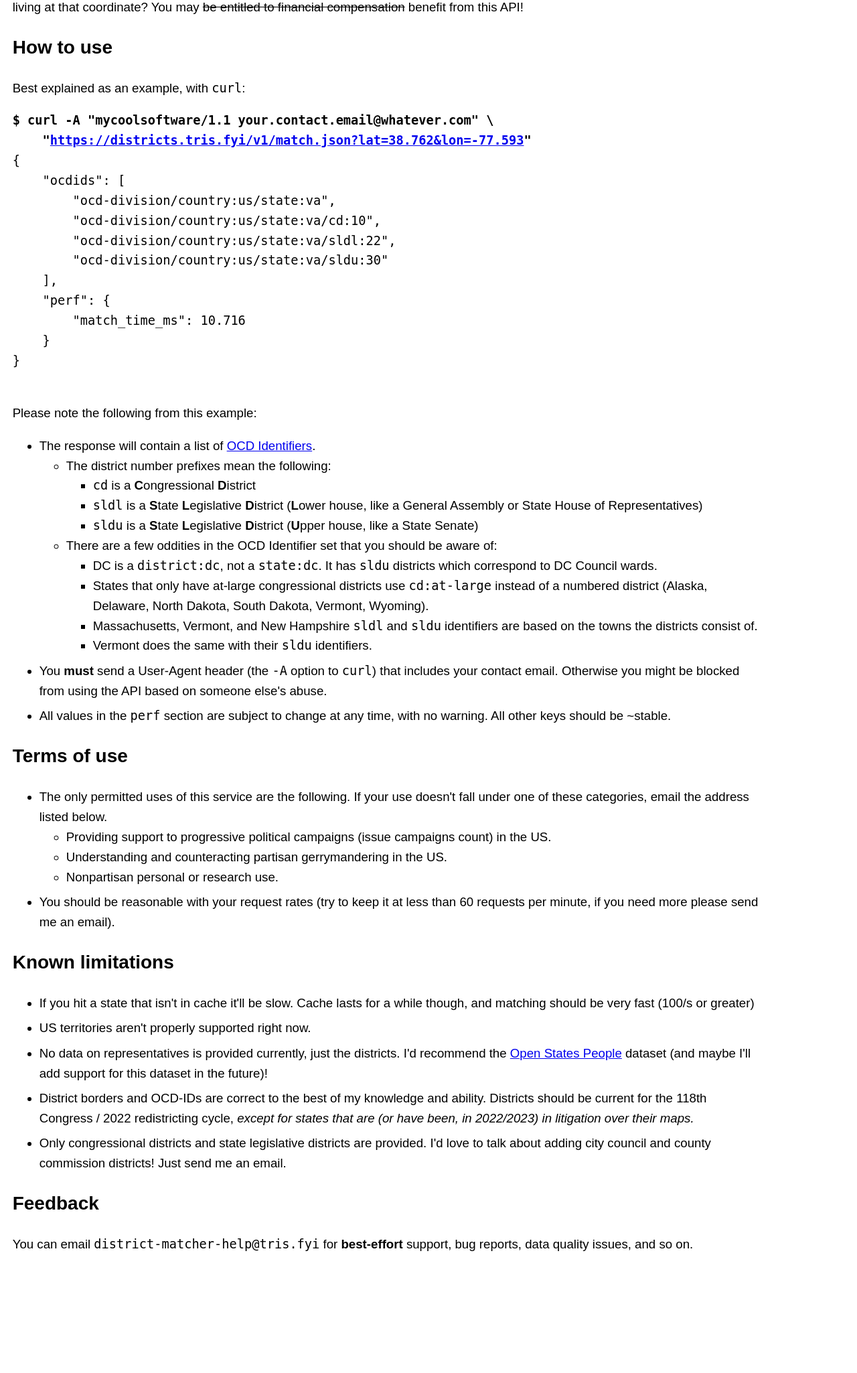
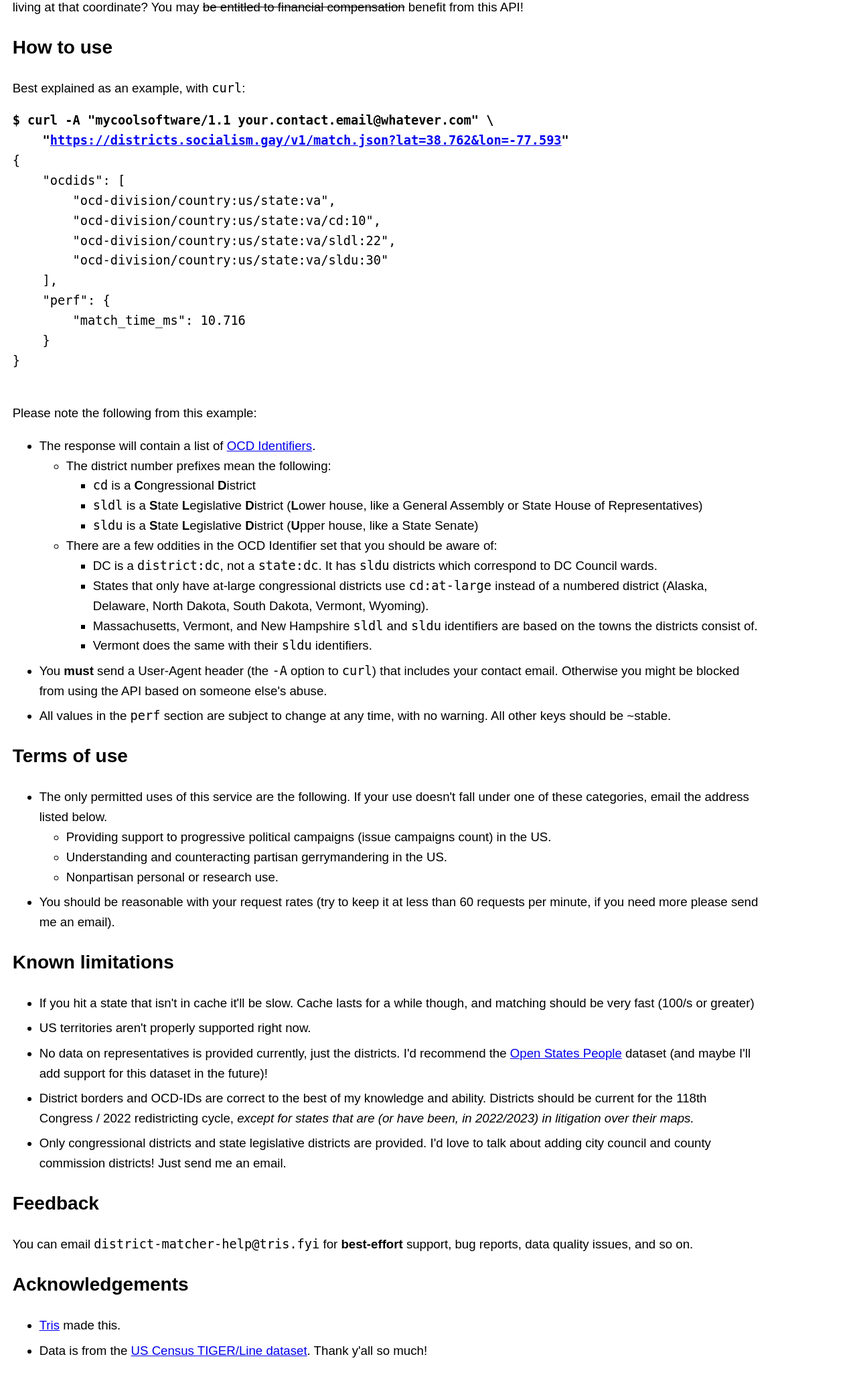
Before and after one commit to altrac-works/district-matcher, a Flask app: page / in a window 1280 px wide. Shown: the part 144-2194 px from the top of the page at 67% size. Before the commit the page ends 2012 px from the top, so only its background shows below. Run offline with Flask 3, Linux system fonts and the light colour scheme; parts of the project's set-up code (start-up, migrations or seed data) failed here and were passed over.

Commit message:
more notes, socialism dot gay

```diff
--- a/district_matcher/templates/index.html
+++ b/district_matcher/templates/index.html
@@ -9,6 +9,12 @@ body {
     line-height: 1.6;
     font-family: sans-serif;
     max-width: 60em;
+}
+@media print {
+    body {
+        font-size: 12pt;
+        max-width: 100%;
+    }
 }
 @media(prefers-color-scheme: dark) {
     body { background-color: #454955; color: #f3eff5; }
@@ -26,7 +32,7 @@ body > ul > li {
         <p>Best explained as an example, with <code>curl</code>:</p>
         <pre>
 <strong>$ curl -A "mycoolsoftware/1.1 your.contact.email@whatever.com" \
-    "<a href="https://districts.tris.fyi/v1/match.json?lat=38.762&lon=-77.593" target="_blank">https://districts.tris.fyi/v1/match.json?lat=38.762&lon=-77.593</a>"</strong>
+    "<a href="https://districts.socialism.gay/v1/match.json?lat=38.762&lon=-77.593" target="_blank">https://districts.socialism.gay/v1/match.json?lat=38.762&lon=-77.593</a>"</strong>
 {
     "ocdids": [
         "ocd-division/country:us/state:va",
@@ -85,5 +91,10 @@ body > ul > li {
         </ul>
         <h2>Feedback</h2>
         <p>You can email <code>district-matcher-help@tris.fyi</code> for <strong>best-effort</strong> support, bug reports, data quality issues, and so on.</p>
+        <h2>Acknowledgements</h2>
+        <ul>
+            <li><a href="https://tris.fyi">Tris</a> made this.<!-- I hope you'd be proud, Mom. <3 --></li>
+            <li>Data is from the <a href="https://www.census.gov/geographies/mapping-files/time-series/geo/tiger-line-file.html">US Census TIGER/Line dataset</a>. Thank y'all so much!</li>
+        </ul>
     </body>
 </html>
```
